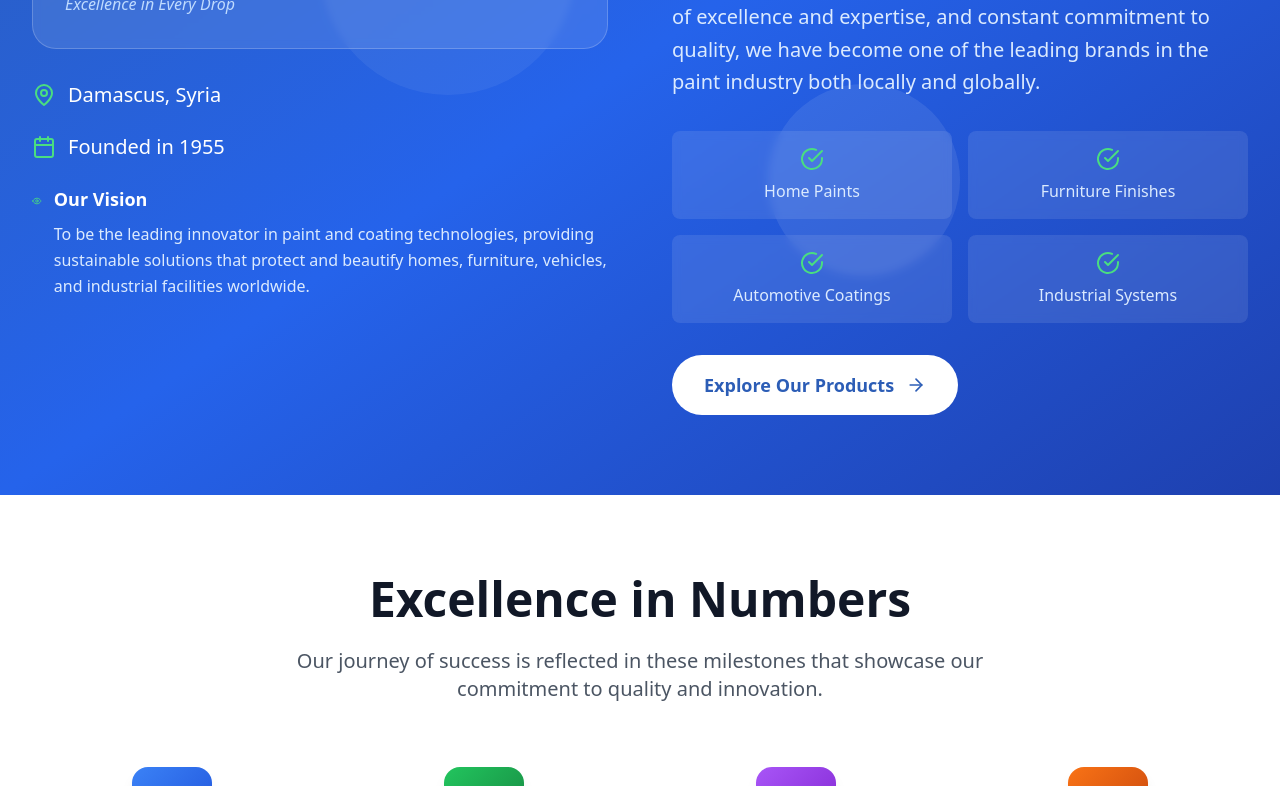
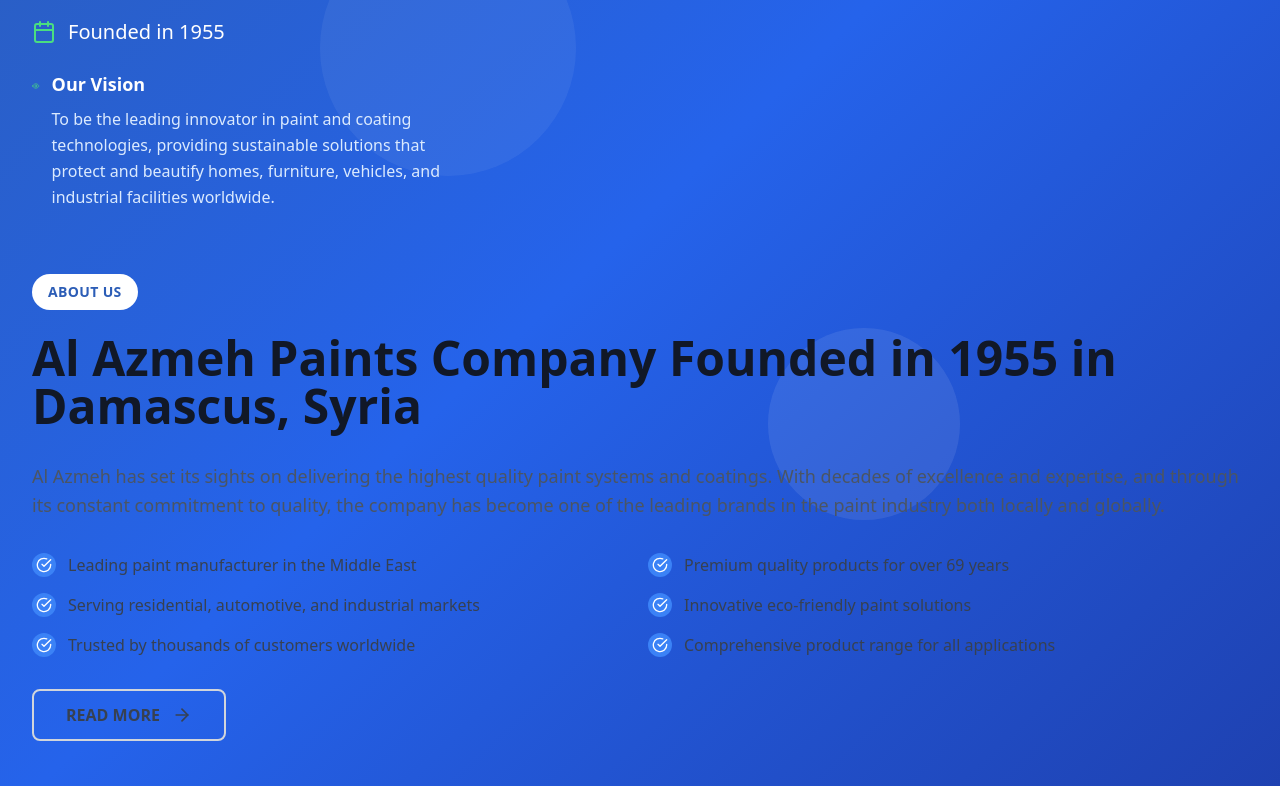
Before and after one commit to AzmehAh/azmeh-web, a React (Vite) app: page /about in a window 1280 px wide. Shown: the part 460-1246 px from the top of the page. Built offline with nearby package versions, Linux system fonts and the light colour scheme.

Commit message:
Updated index.css

```diff
--- a/src/components/About.tsx
+++ b/src/components/About.tsx
@@ -1,7 +1,6 @@
 import React, { useState, useEffect } from 'react';
 import { motion, useInView } from 'framer-motion';
 import { useRef } from 'react';
-import { FaBolt, FaGlobe, FaTools, FaUsers, FaChartLine, FaCogs } from "react-icons/fa";
 import {
   MapPin,
   Calendar,
@@ -36,6 +35,16 @@
   const currentYear = new Date().getFullYear();
   const yearsOfExperience = currentYear - 1955;
 
+  // Company achievements
+  const achievements = [
+    "Leading paint manufacturer in the Middle East",
+    "Premium quality products for over 69 years",
+    "Serving residential, automotive, and industrial markets",
+    "Innovative eco-friendly paint solutions",
+    "Trusted by thousands of customers worldwide",
+    "Comprehensive product range for all applications"
+  ];
+
   // Animated counters
   useEffect(() => {
     if (isStatsInView) {
@@ -62,25 +71,25 @@
 
   const companyValues = [
     {
-      icon: FaCogs,
+      icon: Shield,
       title: 'Quality Excellence',
       description: 'Unwavering commitment to delivering the highest quality paint systems across all product lines.',
       color: 'from-blue-500 to-blue-700'
     },
     {
-      icon: FaChartLine,
+      icon: Lightbulb,
       title: 'Innovation',
       description: 'Continuous research and development to create cutting-edge coating technologies and solutions.',
       color: 'from-yellow-400 to-yellow-600'
     },
     {
-      icon: FaUsers,
+      icon: Globe,
       title: 'Social Responsibility',
       description: 'Environmental stewardship through eco-friendly formulations and sustainable business practices.',
       color: 'from-green-500 to-green-700'
     },
     {
-      icon: FaTools,
+      icon: Users,
       title: 'Employee Growth',
       description: 'Investing in our team through continuous training, development, and career advancement opportunities.',
       color: 'from-purple-500 to-purple-700'
@@ -191,49 +200,57 @@
             {/* Right Side - Company Description */}
           <motion.div
   initial={{ opacity: 0, x: 50 }}
-              animate={{ opacity: 1, x: 0 }}
+  whileInView={{ opacity: 1, x: 0 }}
   transition={{ duration: 0.8, delay: 0.2 }}
+  className="lg:col-span-6 flex flex-col justify-center"
 >
-              <span className="inline-block px-4 py-2 bg-green-500 text-white rounded-full text-sm font-semibold tracking-wide uppercase mb-6">
+  {/* About Us Label */}
+  <span className="self-start inline-block px-4 py-2 bg-white text-[#2C5DB6] rounded-full text-sm font-semibold uppercase tracking-wide mb-6">
     About Us
   </span>
 
-              <h1 className="text-4xl md:text-5xl font-bold mb-8 leading-tight">
+  {/* Main Heading */}
+  <h2 className="text-4xl md:text-5xl font-semibold text-gray-900 mb-8 leading-tight">
     Al Azmeh Paints Company Founded in 1955 in Damascus, Syria
-              </h1>
+  </h2>
 
-              <p className="text-xl text-blue-100 mb-8 leading-relaxed">
-                Al Azmeh produces all types of high-quality paints for homes, furniture, cars, and
-                industrial applications. Through decades of excellence and expertise, and constant
-                commitment to quality, we have become one of the leading brands in the paint industry
-                both locally and globally.
+  {/* Description */}
+  <p className="text-lg text-gray-600 mb-8 leading-relaxed">
+    Al Azmeh has set its sights on delivering the highest quality paint systems and coatings.
+    With decades of excellence and expertise, and through its constant commitment to quality,
+    the company has become one of the leading brands in the paint industry both locally and globally.
   </p>
 
-              {/* Product Categories */}
-              <div className="grid grid-cols-2 gap-4 mb-8">
-                {['Home Paints', 'Furniture Finishes', 'Automotive Coatings', 'Industrial Systems'].map((category, index) => (
+  {/* Achievements Grid */}
+  <div className="grid grid-cols-1 md:grid-cols-2 gap-4 mb-8">
+    {achievements.map((achievement, index) => (
       <motion.div
         key={index}
         initial={{ opacity: 0, y: 20 }}
-                    animate={{ opacity: 1, y: 0 }}
-                    transition={{ delay: 0.5 + index * 0.1 }}
-                    className="bg-white/10 backdrop-blur-sm rounded-lg p-4 text-center hover:bg-white/20 transition-colors duration-300"
+        whileInView={{ opacity: 1, y: 0 }}
+        transition={{ duration: 0.5, delay: index * 0.1 }}
+        className="flex items-center space-x-3 group"
       >
-                    <CheckCircle className="w-6 h-6 text-green-400 mx-auto mb-2" />
-                    <span className="text-blue-100 font-medium">{category}</span>
+        <div className="flex-shrink-0 w-6 h-6 bg-blue-500 text-white rounded-full flex items-center justify-center group-hover:scale-110 transition-transform duration-200">
+          <CheckCircle className="w-4 h-4" />
+        </div>
+        <span className="text-gray-700 font-medium">{achievement}</span>
       </motion.div>
     ))}
   </div>
 
+  {/* Read More Button */}
   <motion.button
-                whileHover={{ scale: 1.05 }}
-                whileTap={{ scale: 0.95 }}
-                className="group bg-white text-[#2C5DB6] px-8 py-4 rounded-full font-bold text-lg hover:shadow-2xl transition-all duration-300 flex items-center space-x-3"
+    onClick={() => navigate('/about')}
+    whileHover={{ scale: 1.02 }}
+    whileTap={{ scale: 0.98 }}
+    className="self-start group inline-flex items-center space-x-3 px-8 py-3 border-2 border-gray-300 text-gray-700 font-semibold rounded-lg hover:border-[#2C5DB6] hover:text-[#2C5DB6] transition-all duration-300"
   >
-                <span>Explore Our Products</span>
+    <span>READ MORE</span>
     <ArrowRight className="w-5 h-5 group-hover:translate-x-1 transition-transform" />
   </motion.button>
 </motion.div>
+
           </div>
         </div>
       </section>
@@ -407,7 +424,6 @@
               Driving innovation and excellence in every aspect of our business to shape the future of the paint industry.
             </p>
           </motion.div>
-
         <div className="grid grid-cols-1 md:grid-cols-2 gap-8">
   {goals.map((goal, index) => (
     <motion.div
@@ -415,21 +431,28 @@
       initial={{ opacity: 0, y: 30 }}
       whileInView={{ opacity: 1, y: 0 }}
       transition={{ duration: 0.6, delay: index * 0.1 }}
-              className="group bg-white rounded-2xl shadow-lg hover:shadow-2xl transition-all duration-500 overflow-hidden"
+      className="card-hover group bg-white rounded-2xl shadow-lg hover:shadow-2xl transition-all duration-500 overflow-hidden"
     >
-              <div className={`h-2 bg-gradient-to-r ${goal.gradient}`}></div>
+      {/* الخط العلوي الأزرق لكل كارد */}
+      <div className="card-top-line w-full bg-gray-200"></div>
+
       <div className="p-8">
+        {/* أيقونة + عنوان */}
+        <div className="flex items-center gap-4 mb-4">
           <div
-                  className={`w-16 h-16 rounded-2xl bg-gradient-to-br ${goal.gradient} flex items-center justify-center mb-6 group-hover:scale-110 transition-transform duration-300`}
+            className="w-16 h-16 rounded-2xl flex items-center justify-center transition-transform duration-300"
           >
-                  <goal.icon className="w-8 h-8 text-white" />
+            <goal.icon className="w-8 h-8 text-[#0055A3]" />
           </div>
-                <h3 className="text-2xl font-bold text-gray-900 mb-4">{goal.title}</h3>
+          <h3 className="text-2xl font-bold text-gray-900">{goal.title}</h3>
+        </div>
+
         <p className="text-gray-600 leading-relaxed">{goal.description}</p>
       </div>
     </motion.div>
   ))}
 </div>
+
         </div>
       </section>
 
@@ -457,15 +480,20 @@
                 initial={{ opacity: 0, y: 30 }}
                 whileInView={{ opacity: 1, y: 0 }}
                 transition={{ duration: 0.6, delay: index * 0.1 }}
-                className="group bg-white rounded-2xl shadow-lg hover:shadow-2xl transition-all duration-500 p-8 border border-gray-100 hover:border-[#2C5DB6]/20"
+                className="group bg-white  shadow-lg hover:shadow-2xl transition-all duration-500 p-8 border border-gray-100 hover:border-[#0055A3]/20"
               >
-                <div className="text-center">
-                  <div className={`w-20 h-20 mx-auto rounded-2xl bg-gradient-to-br ${value.color} flex items-center justify-center mb-6 group-hover:scale-110 group-hover:rotate-6 transition-all duration-300`}>
-                    <value.icon className="w-10 h-10 text-white" />
+            <div className="flex flex-col items-start gap-2">
+  <div className="flex items-center gap-3">
+    <div
+      className={`w-16 h-16  flex items-center justify-center   transition-all duration-300`}
+    >
+      <value.icon className="w-8 h-8 group-hover:text-[#0055A3] text-gray-600" />
     </div>
-                  <h3 className="text-xl font-bold text-gray-900 mb-4">{value.title}</h3>
+    <h3 className="text-xl font-bold group-hover:text-[#0055A3] text-gray-900">{value.title}</h3>
+  </div>
   <p className="text-gray-600 leading-relaxed">{value.description}</p>
 </div>
+
               </motion.div>
             ))}
           </div>
--- a/src/index.css
+++ b/src/index.css
@@ -121,3 +121,23 @@
   -webkit-box-orient: vertical;
   overflow: hidden;
 }
+.card-top-line {
+  position: relative;
+  height: 8px;
+  overflow: hidden;
+}
+
+.card-top-line::after {
+  content: '';
+  position: absolute;
+  left: 0;
+  bottom: 0;
+  width: 0;
+  height: 100%;
+  background-color: #0055A3; /* الأزرق الموحد لكل الكروت */
+  transition: width 0.4s ease;
+}
+
+.card-hover:hover .card-top-line::after {
+  width: 100%;
+}
```
Lines whose indentation alone changed are shown as unchanged.
